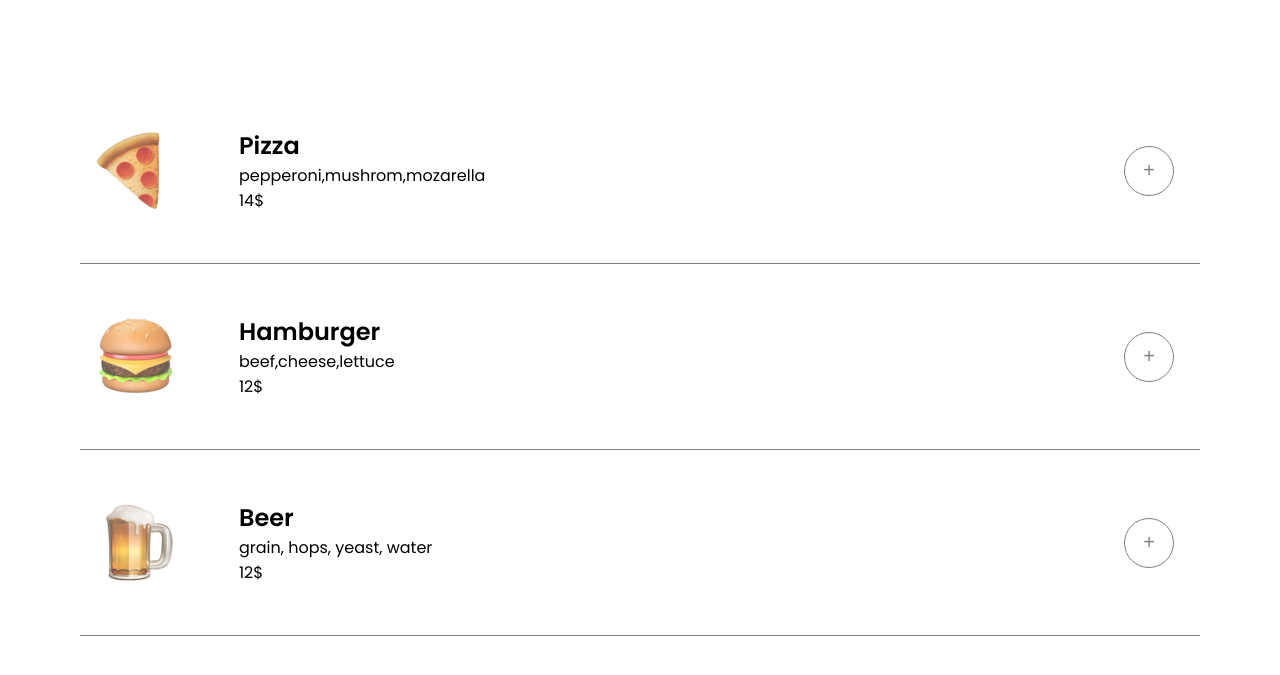
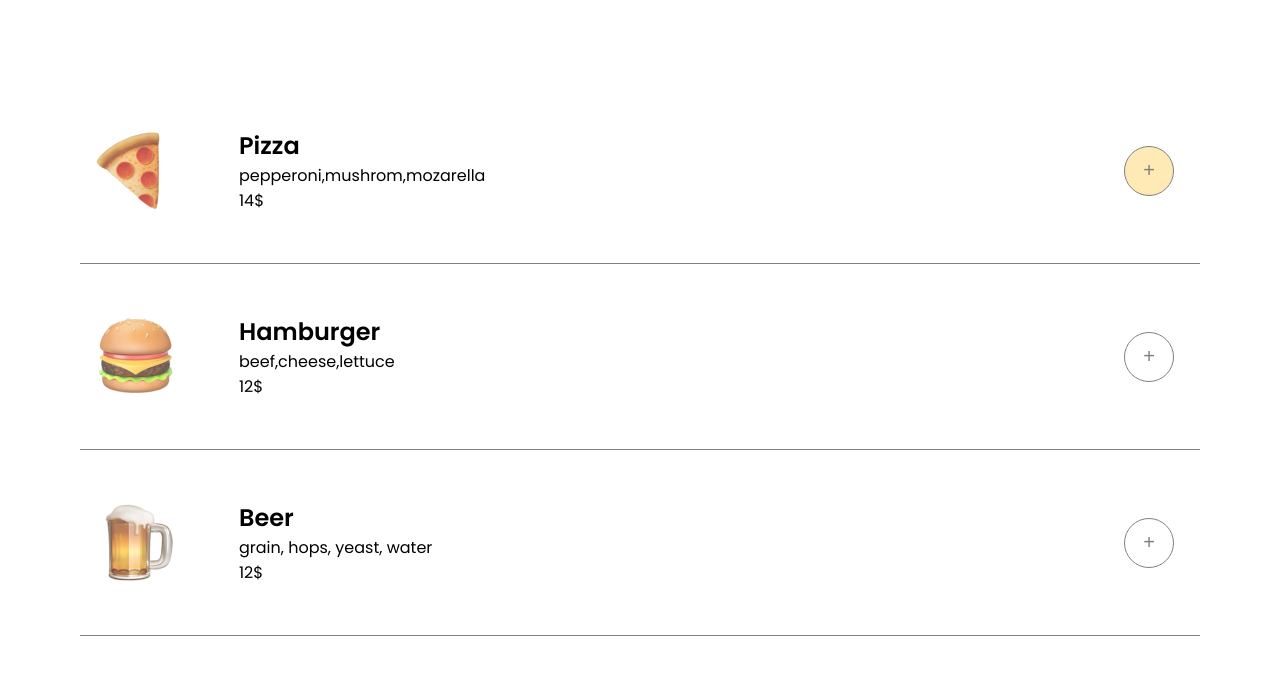
Before and after one commit to Marko-Pavlovic-at/diner-app-scrimba, a plain HTML site: page index.html in a window 1280 px wide. In both pictures the pointer is over the button 1149 px from the left and 363 px from the top of the page. Shown: the part 193-868 px from the top of the page. Drawn offline with Linux system fonts and the light colour scheme; files whose address does not match are found by name.

Commit message:
styled button hover

```diff
--- a/style.css
+++ b/style.css
@@ -50,3 +50,7 @@ li {
   margin: 10px;
   margin-left: auto;
 }
+.add-btn:hover {
+  cursor: pointer;
+  background-color: rgb(255, 234, 181);
+}
```
Also changed, not shown: 1 other file.
